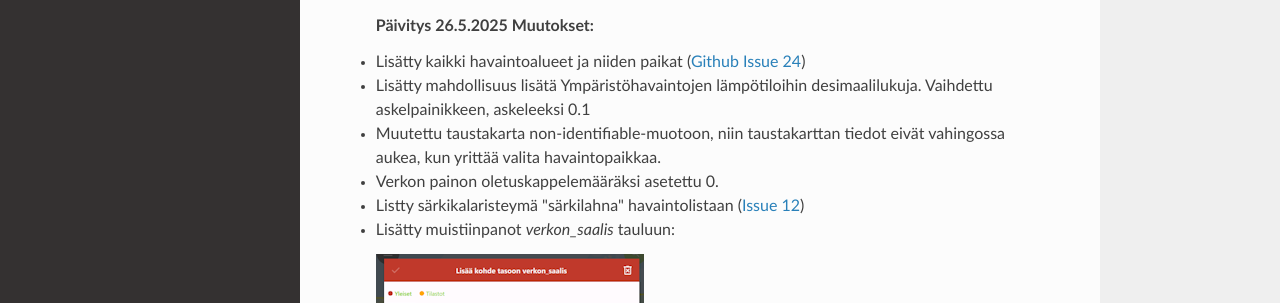
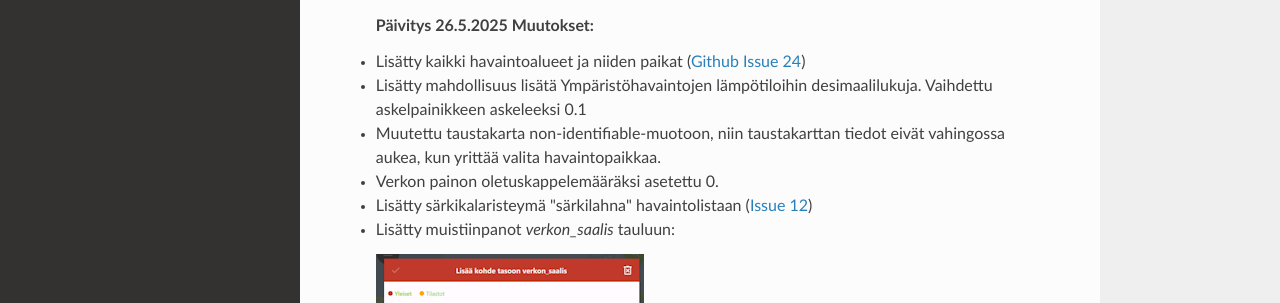
Before and after one commit to GispoCoding/luke-koekalastus, an MkDocs documentation site: the page built from docs/1_alkuvalmistelut.md, in a window 1280 px wide and 900 px high. Shown: the part 302-605 px from the top of the window. Built offline with MkDocs 1.6.1, drawn with Linux system fonts in a browser that asks for light colours; nearby versions of some CDN libraries.

Commit message:
alkuvalmistelut kuvan päivitys3

```diff
--- a/docs/1_alkuvalmistelut.md
+++ b/docs/1_alkuvalmistelut.md
@@ -11,13 +11,13 @@ Lataa GeoPackage-tiedosto, joka sisältää projektitiedoston:
 
 -   Lisätty kaikki havaintoalueet ja niiden paikat ([Github Issue 24](https://github.com/GispoCoding/luke-koekalastus/issues/24))
 
--   Lisätty mahdollisuus lisätä Ympäristöhavaintojen lämpötiloihin desimaalilukuja. Vaihdettu askelpainikkeen, askeleeksi 0.1
+-   Lisätty mahdollisuus lisätä Ympäristöhavaintojen lämpötiloihin desimaalilukuja. Vaihdettu askelpainikkeen askeleeksi 0.1
 
 -   Muutettu taustakarta non-identifiable-muotoon, niin taustakarttan tiedot eivät vahingossa aukea, kun yrittää valita havaintopaikkaa.
 
 -   Verkon painon oletuskappelemääräksi asetettu 0.
 
--   Listty särkikalaristeymä "särkilahna" havaintolistaan ([Issue 12](https://github.com/GispoCoding/luke-koekalastus/issues/12))
+-   Lisätty särkikalaristeymä "särkilahna" havaintolistaan ([Issue 12](https://github.com/GispoCoding/luke-koekalastus/issues/12))
 
 -   Lisätty muistiinpanot *verkon_saalis* tauluun:
 
```
